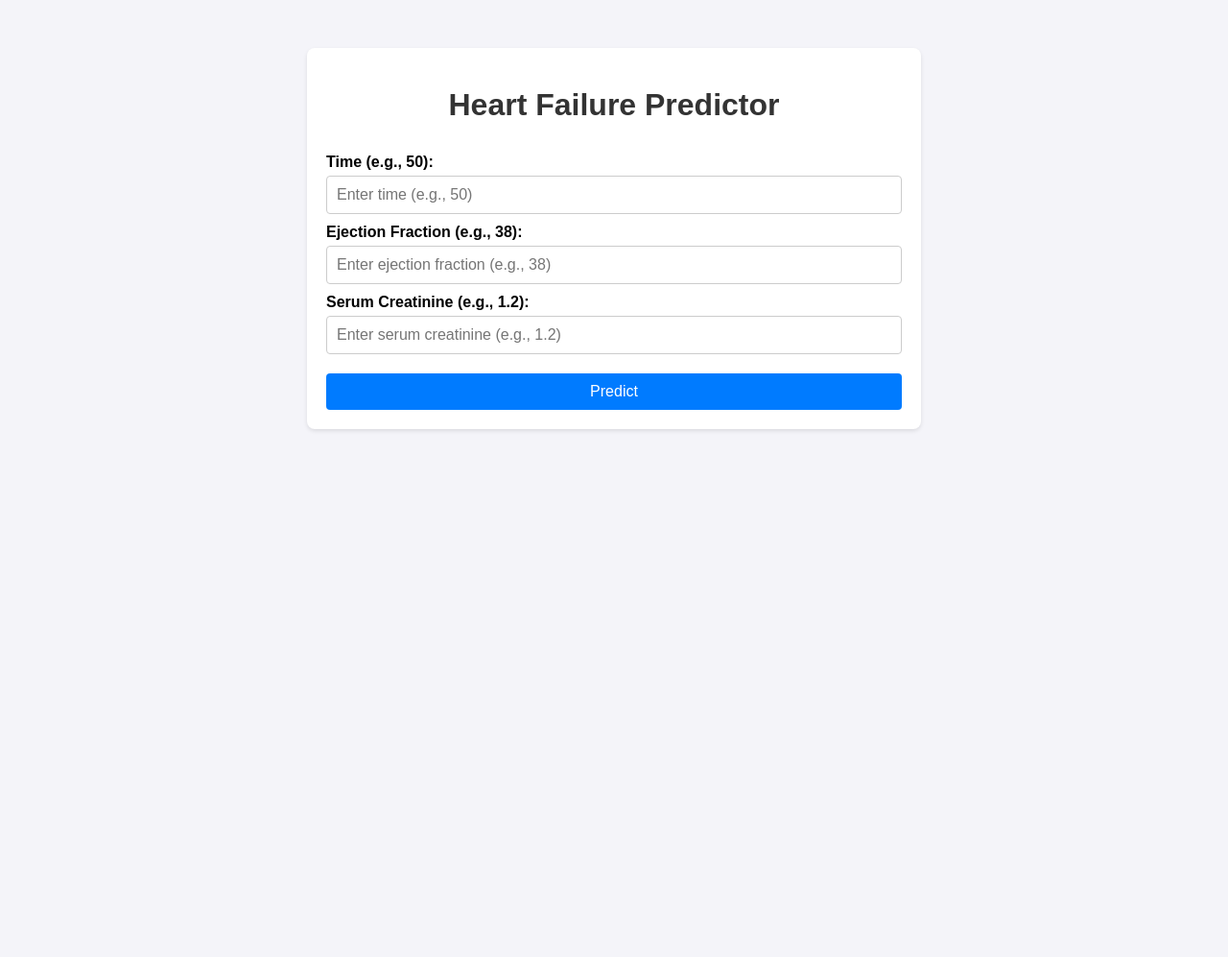
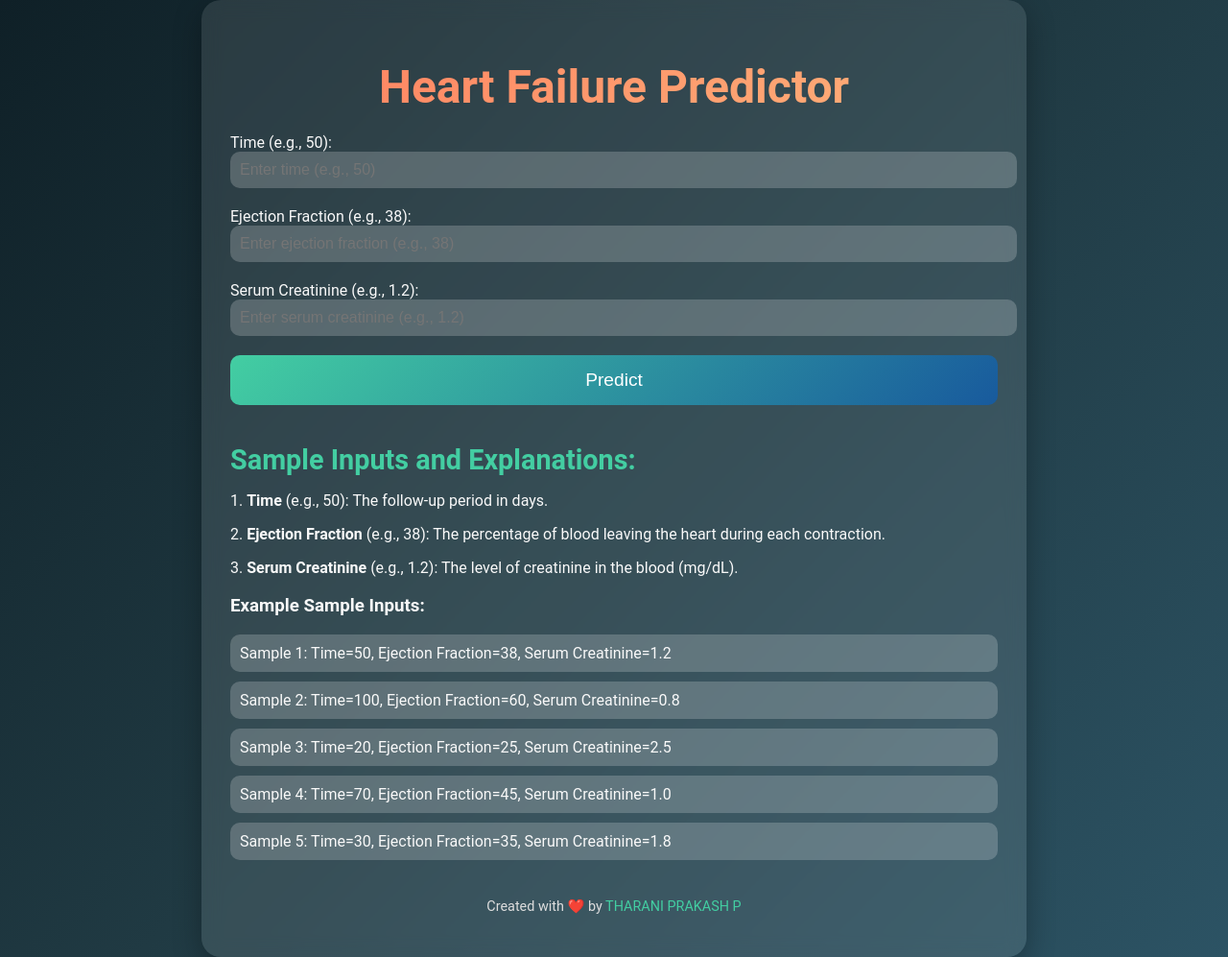
Before and after one commit to tharani-2006/Heart_Failure_Predictor, a Flask app: page / in a window 1280 px wide. Shown: the whole page at 96% size. Before the commit the page ends 449 px from the top, so only its background shows below. Run offline with Flask 3, Linux system fonts and the light colour scheme; parts of the project's set-up code (start-up, migrations or seed data) failed here and were passed over.

Commit message:
Converted to static files and added requirements.txt

```diff
--- a/app.py
+++ b/app.py
@@ -4,7 +4,7 @@ import numpy as np
 
 app = Flask(__name__)
 
-# Load the trained model (ensure the model is saved as 'model.pkl')
+# Load the trained model
 model = pickle.load(open('model.pkl', 'rb'))
 
 @app.route('/')
@@ -31,7 +31,7 @@ def predict():
 
         return render_template('index.html', prediction_text=result)
     except Exception as e:
-        return render_template('index.html', prediction_text=f"Error: {str(e)}")
+        return render_template('index.html', prediction_text="Error occurred: " + str(e))
 
 if __name__ == '__main__':
     app.run(debug=True)
--- /dev/null
+++ b/requirements.txt
@@ -0,0 +1,3 @@
+Flask
+numpy
+scikit-learn
--- /dev/null
+++ b/static/script.js
@@ -0,0 +1,12 @@
+function showPopup(event) {
+    event.preventDefault();
+    const popup = document.getElementById('popup');
+    const popupText = document.getElementById('popup-text');
+    popupText.textContent = "The patient is not at risk of heart failure."; // Replace with dynamic result
+    popup.style.display = 'block';
+}
+
+function closePopup() {
+    const popup = document.getElementById('popup');
+    popup.style.display = 'none';
+}
--- /dev/null
+++ b/static/style.css
@@ -0,0 +1,151 @@
+/* General Styles */
+body {
+    font-family: 'Roboto', sans-serif;
+    margin: 0;
+    padding: 0;
+    background: linear-gradient(135deg, #0f2027, #203a43, #2c5364);
+    color: #fff;
+    display: flex;
+    justify-content: center;
+    align-items: flex-start;
+    min-height: 100vh;
+}
+
+.main-container {
+    width: 90%;
+    max-width: 800px;
+    background: rgba(255, 255, 255, 0.1);
+    backdrop-filter: blur(10px);
+    border-radius: 20px;
+    padding: 30px;
+    box-shadow: 0 10px 30px rgba(0, 0, 0, 0.3);
+}
+
+h1 {
+    text-align: center;
+    font-size: 3rem;
+    margin-bottom: 20px;
+    background: linear-gradient(135deg, #ff7e5f, #feb47b);
+    -webkit-background-clip: text;
+    -webkit-text-fill-color: transparent;
+}
+
+.form-container {
+    display: flex;
+    flex-direction: column;
+    gap: 20px;
+}
+
+.form-container label {
+    font-size: 1rem;
+    color: #f9f9f9;
+    margin-bottom: 5px;
+}
+
+.form-container input {
+    width: 100%;
+    padding: 10px;
+    font-size: 1rem;
+    border: none;
+    border-radius: 10px;
+    background: rgba(255, 255, 255, 0.2);
+    color: #fff;
+    outline: none;
+    transition: all 0.3s ease;
+}
+
+.form-container input:focus {
+    background: rgba(255, 255, 255, 0.3);
+    box-shadow: 0 0 10px rgba(255, 255, 255, 0.5);
+}
+
+.submit-btn {
+    padding: 15px;
+    font-size: 1.2rem;
+    background: linear-gradient(135deg, #43cea2, #185a9d);
+    color: #fff;
+    border: none;
+    border-radius: 10px;
+    cursor: pointer;
+    transition: all 0.3s ease;
+}
+
+.submit-btn:hover {
+    transform: scale(1.05);
+    box-shadow: 0 5px 15px rgba(67, 206, 162, 0.5);
+}
+
+.popup-container {
+    display: none;
+    position: fixed;
+    top: 50%;
+    left: 50%;
+    transform: translate(-50%, -50%);
+    background: rgba(255, 255, 255, 0.9);
+    color: #333;
+    padding: 20px;
+    border-radius: 10px;
+    box-shadow: 0 5px 15px rgba(0, 0, 0, 0.3);
+    text-align: center;
+    z-index: 1000;
+}
+
+.popup-container p {
+    font-size: 1.5rem;
+    margin: 0;
+}
+
+.popup-container button {
+    margin-top: 20px;
+    padding: 10px 20px;
+    font-size: 1rem;
+    background: #ff7e5f;
+    color: #fff;
+    border: none;
+    border-radius: 5px;
+    cursor: pointer;
+}
+
+.popup-container button:hover {
+    background: #feb47b;
+}
+
+.sample-inputs {
+    margin-top: 40px;
+    color: #f9f9f9;
+}
+
+.sample-inputs h2 {
+    font-size: 1.8rem;
+    margin-bottom: 10px;
+    color: #43cea2;
+}
+
+.sample-inputs ul {
+    list-style: none;
+    padding: 0;
+}
+
+.sample-inputs ul li {
+    background: rgba(255, 255, 255, 0.2);
+    padding: 10px;
+    margin: 10px 0;
+    border-radius: 10px;
+    font-size: 1rem;
+}
+
+footer {
+    margin-top: 40px;
+    text-align: center;
+    font-size: 0.9rem;
+    color: #ddd;
+}
+
+footer a {
+    color: #43cea2;
+    text-decoration: none;
+}
+
+footer a:hover {
+    text-decoration: underline;
+}
--- a/templates/index.html
+++ b/templates/index.html
@@ -4,80 +4,50 @@
     <meta charset="UTF-8">
     <meta name="viewport" content="width=device-width, initial-scale=1.0">
     <title>Heart Failure Predictor</title>
-    <style>
-        body {
-            font-family: Arial, sans-serif;
-            margin: 0;
-            padding: 0;
-            background-color: #f4f4f9;
-        }
-        .container {
-            max-width: 600px;
-            margin: 50px auto;
-            padding: 20px;
-            background: #fff;
-            border-radius: 8px;
-            box-shadow: 0 2px 4px rgba(0, 0, 0, 0.1);
-        }
-        h1 {
-            text-align: center;
-            color: #333;
-        }
-        form {
-            display: flex;
-            flex-direction: column;
-        }
-        label {
-            margin: 10px 0 5px;
-            font-weight: bold;
-        }
-        input {
-            padding: 10px;
-            font-size: 16px;
-            border: 1px solid #ccc;
-            border-radius: 4px;
-        }
-        button {
-            margin-top: 20px;
-            padding: 10px;
-            font-size: 16px;
-            background-color: #007bff;
-            color: white;
-            border: none;
-            border-radius: 4px;
-            cursor: pointer;
-        }
-        button:hover {
-            background-color: #0056b3;
-        }
-        .result {
-            margin-top: 20px;
-            font-size: 18px;
-            color: #333;
-            text-align: center;
-        }
-    </style>
+    <link rel="stylesheet" href="{{ url_for('static', filename='style.css') }}">
 </head>
 <body>
-    <div class="container">
+    <div class="main-container">
         <h1>Heart Failure Predictor</h1>
-        <form action="/predict" method="POST">
-            <label for="time">Time (e.g., 50):</label>
-            <input type="number" step="0.1" id="time" name="time" placeholder="Enter time (e.g., 50)" required>
+        <form action="/predict" method="POST" class="form-container" onsubmit="showPopup(event)">
+            <div>
+                <label for="time">Time (e.g., 50):</label>
+                <input type="number" step="0.1" id="time" name="time" placeholder="Enter time (e.g., 50)" required>
+            </div>
+            <div>
+                <label for="ejection_fraction">Ejection Fraction (e.g., 38):</label>
+                <input type="number" step="0.1" id="ejection_fraction" name="ejection_fraction" placeholder="Enter ejection fraction (e.g., 38)" required>
+            </div>
+            <div>
+                <label for="serum_creatinine">Serum Creatinine (e.g., 1.2):</label>
+                <input type="number" step="0.01" id="serum_creatinine" name="serum_creatinine" placeholder="Enter serum creatinine (e.g., 1.2)" required>
+            </div>
+            <button type="submit" class="submit-btn">Predict</button>
+        </form>
 
-            <label for="ejection_fraction">Ejection Fraction (e.g., 38):</label>
-            <input type="number" step="0.1" id="ejection_fraction" name="ejection_fraction" placeholder="Enter ejection fraction (e.g., 38)" required>
+        <div class="popup-container" id="popup">
+            <p id="popup-text">Prediction result will appear here.</p>
+            <button onclick="closePopup()">Close</button>
+        </div>
+        <div class="sample-inputs">
+            <h2>Sample Inputs and Explanations:</h2>
+            <p>1. <strong>Time</strong> (e.g., 50): The follow-up period in days.</p>
+            <p>2. <strong>Ejection Fraction</strong> (e.g., 38): The percentage of blood leaving the heart during each contraction.</p>
+            <p>3. <strong>Serum Creatinine</strong> (e.g., 1.2): The level of creatinine in the blood (mg/dL).</p>
 
-            <label for="serum_creatinine">Serum Creatinine (e.g., 1.2):</label>
-            <input type="number" step="0.01" id="serum_creatinine" name="serum_creatinine" placeholder="Enter serum creatinine (e.g., 1.2)" required>
-
-            <button type="submit">Predict</button>
-        </form>
-        {% if prediction_text %}
-        <div class="result">
-            <p>{{ prediction_text }}</p>
+            <h3>Example Sample Inputs:</h3>
+            <ul>
+                <li>Sample 1: Time=50, Ejection Fraction=38, Serum Creatinine=1.2</li>
+                <li>Sample 2: Time=100, Ejection Fraction=60, Serum Creatinine=0.8</li>
+                <li>Sample 3: Time=20, Ejection Fraction=25, Serum Creatinine=2.5</li>
+                <li>Sample 4: Time=70, Ejection Fraction=45, Serum Creatinine=1.0</li>
+                <li>Sample 5: Time=30, Ejection Fraction=35, Serum Creatinine=1.8</li>
+            </ul>
         </div>
-        {% endif %}
+        <footer>
+            <p>Created with ❤️ by <a href="#">THARANI PRAKASH P</a></p>
+        </footer>
     </div>
+    <script src="{{ url_for('static', filename='script.js') }}"></script>
 </body>
 </html>
```
